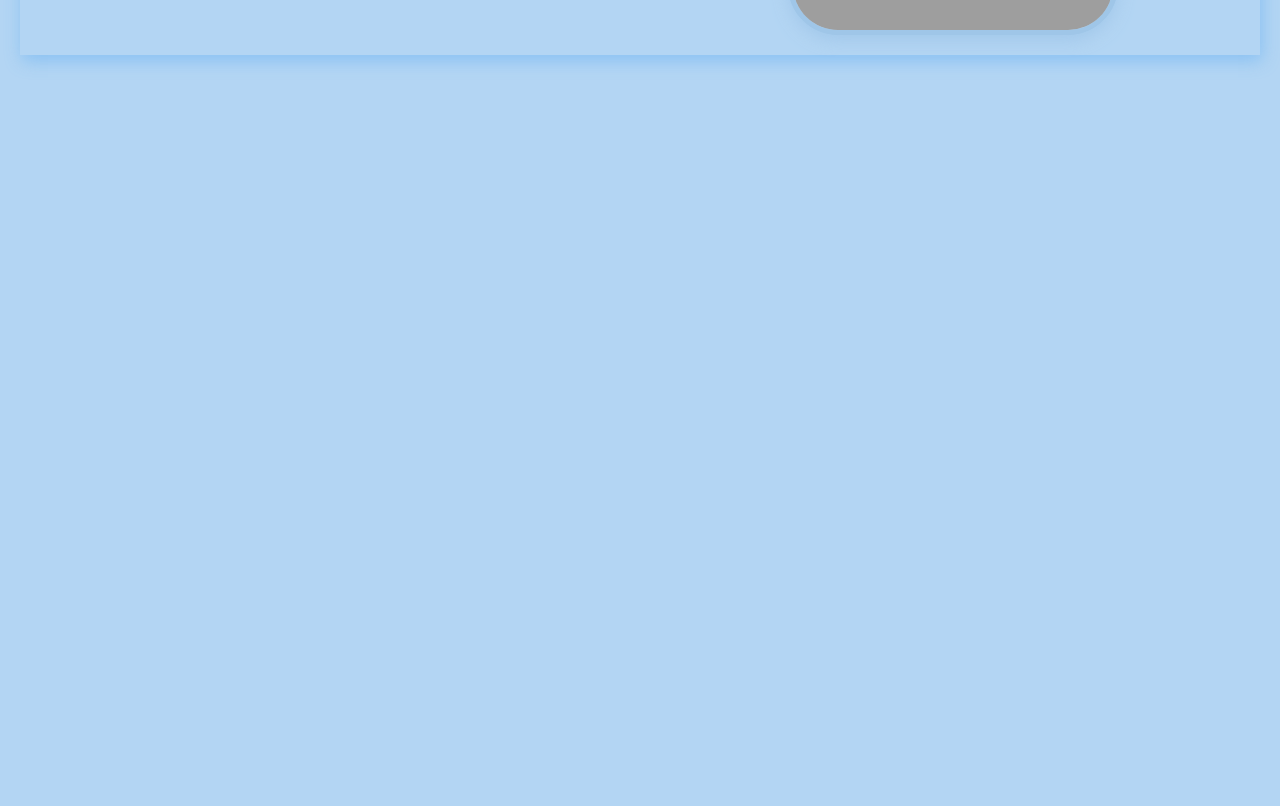
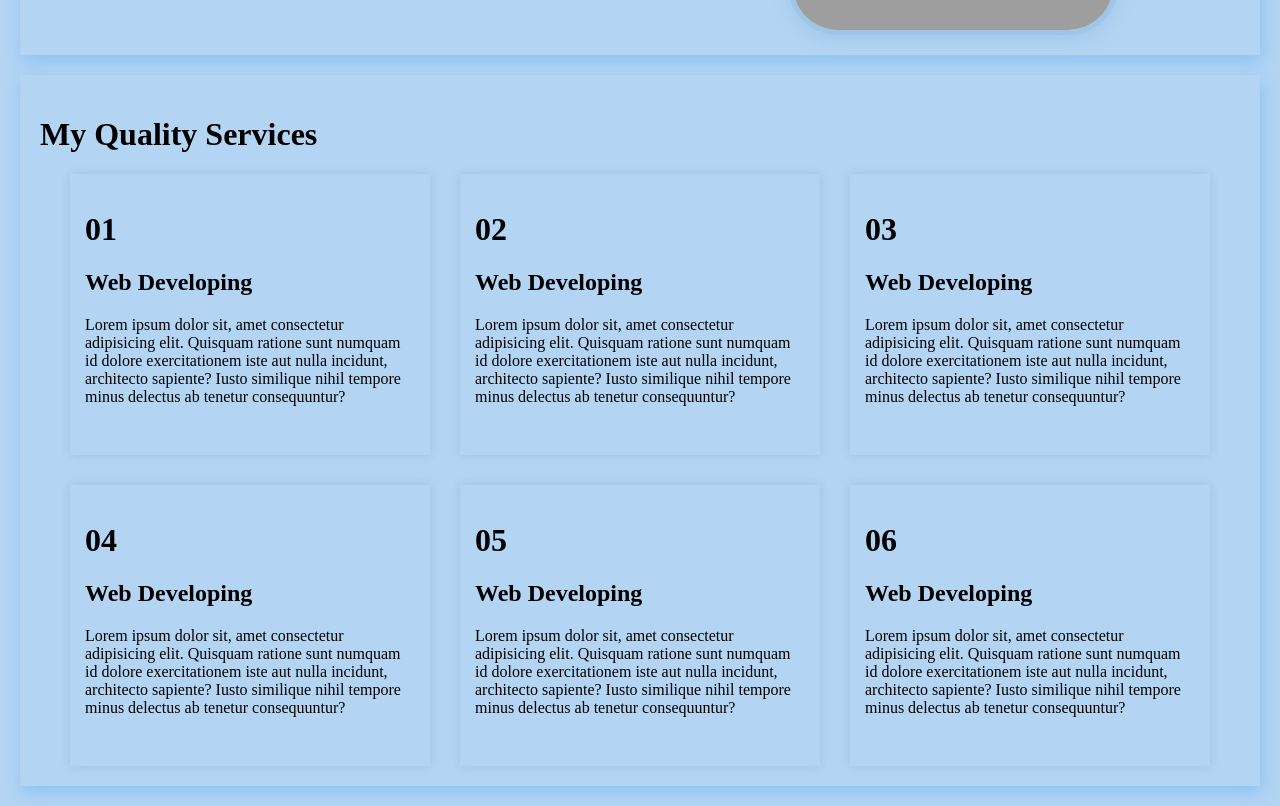
Before and after one commit to taskin-sky/portfolio-demo, a plain HTML site: page index.html in a window 1280 px wide. Shown: the part 526-1332 px from the top of the page. Before the commit the page ends 800 px from the top, so only its background shows below. Drawn offline with Linux system fonts and the light colour scheme; grey boxes are pictures that could not be loaded.

Commit message:
service card

```diff
--- a/index.html
+++ b/index.html
@@ -46,8 +46,52 @@
         </div>
     </div>
 
+
     <div class="services-container">
+        <h1 class="service-heading">My Quality Services</h1>
+        <div class="srvc-card">
+            <div>
+                <h1>01</h1>
+                <h2>Web Developing</h2>
+                <p>Lorem ipsum dolor sit, amet consectetur adipisicing elit. Quisquam ratione sunt numquam id dolore exercitationem iste aut nulla incidunt, architecto sapiente? Iusto similique nihil tempore minus delectus ab tenetur consequuntur?</p>
+                <img src="" alt="">
+            </div>
 
+            <div>
+                <h1>02</h1>
+                <h2>Web Developing</h2>
+                <p>Lorem ipsum dolor sit, amet consectetur adipisicing elit. Quisquam ratione sunt numquam id dolore exercitationem iste aut nulla incidunt, architecto sapiente? Iusto similique nihil tempore minus delectus ab tenetur consequuntur?</p>
+                <img src="" alt="">
+            </div>
+
+            <div>
+                <h1>03</h1>
+                <h2>Web Developing</h2>
+                <p>Lorem ipsum dolor sit, amet consectetur adipisicing elit. Quisquam ratione sunt numquam id dolore exercitationem iste aut nulla incidunt, architecto sapiente? Iusto similique nihil tempore minus delectus ab tenetur consequuntur?</p>
+                <img src="" alt="">
+            </div>
+
+            <div>
+                <h1>04</h1>
+                <h2>Web Developing</h2>
+                <p>Lorem ipsum dolor sit, amet consectetur adipisicing elit. Quisquam ratione sunt numquam id dolore exercitationem iste aut nulla incidunt, architecto sapiente? Iusto similique nihil tempore minus delectus ab tenetur consequuntur?</p>
+                <img src="" alt="">
+            </div>
+
+            <div>
+                <h1>05</h1>
+                <h2>Web Developing</h2>
+                <p>Lorem ipsum dolor sit, amet consectetur adipisicing elit. Quisquam ratione sunt numquam id dolore exercitationem iste aut nulla incidunt, architecto sapiente? Iusto similique nihil tempore minus delectus ab tenetur consequuntur?</p>
+                <img src="" alt="">
+            </div>
+
+            <div>
+                <h1>06</h1>
+                <h2>Web Developing</h2>
+                <p>Lorem ipsum dolor sit, amet consectetur adipisicing elit. Quisquam ratione sunt numquam id dolore exercitationem iste aut nulla incidunt, architecto sapiente? Iusto similique nihil tempore minus delectus ab tenetur consequuntur?</p>
+                <img src="" alt="">
+            </div>
+        </div>
     </div>
 
     <div class="recent-work-container">
--- a/styles/style.css
+++ b/styles/style.css
@@ -125,3 +125,40 @@ button {
     border: 5px solid rgb(159, 198, 232);;
     box-shadow: 0 6px 16px rgba(159, 198, 232, .8);
 }
+
+
+/* ----------------------------------------------- */
+.services-container {
+    margin: 20px;
+    padding: 20px;
+    box-shadow: 2px 6px 16px rgba(78, 166, 242, 0.4);
+}
+
+.srvc-card {
+    display: flex;
+    flex-wrap: wrap;     /* Allows wrapping to next line */
+    gap: 30px;           /* Adjust space between cards */
+    justify-content: center;
+}
+
+.srvc-card > div {
+    width: 30%;          /* 3 cards per row */
+    box-shadow: 0 0 10px rgba(0, 0, 0, 0.1);
+    padding: 15px;
+    box-sizing: border-box;
+}
+
+
+
+
+
+
+
+
+
+
+@media (max-width: 768px) {
+    .srvc-card > div {
+        width: 100%;  /* Stack cards vertically on small screens */
+    }
+}
```
